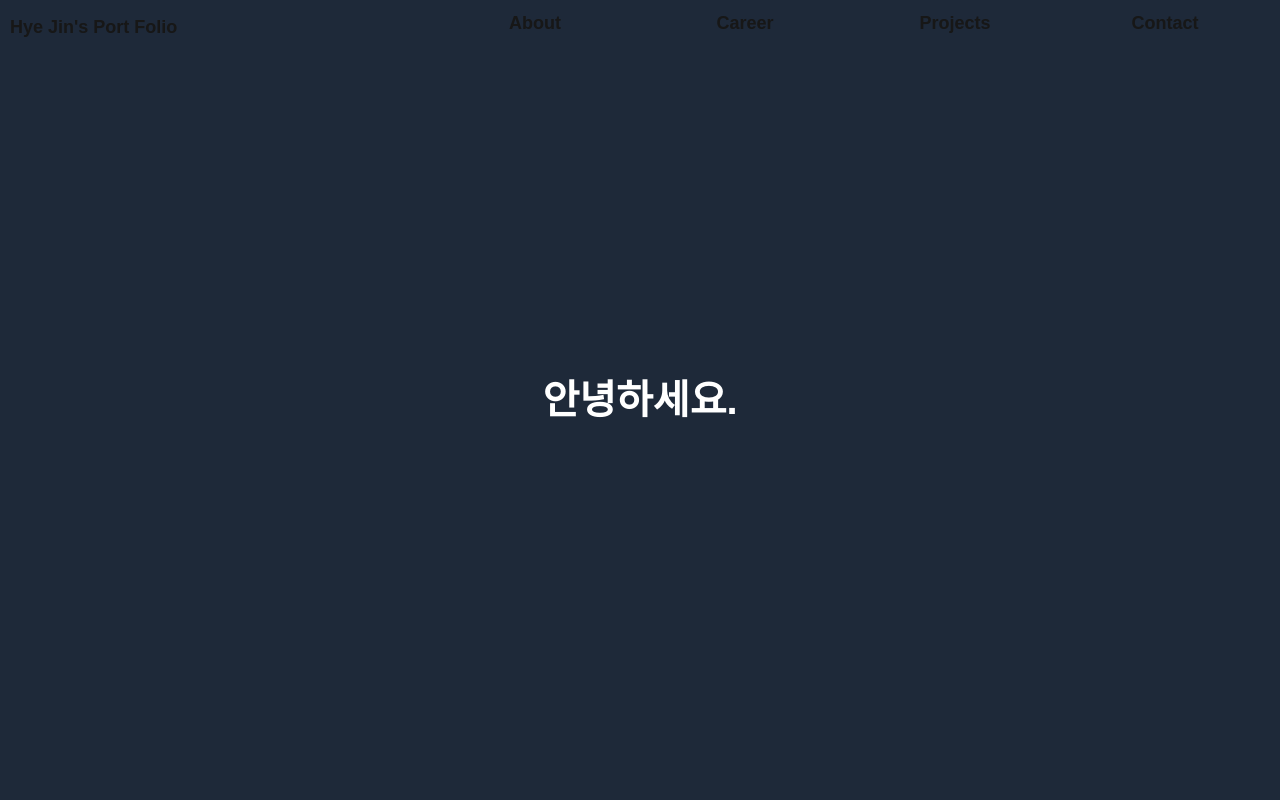
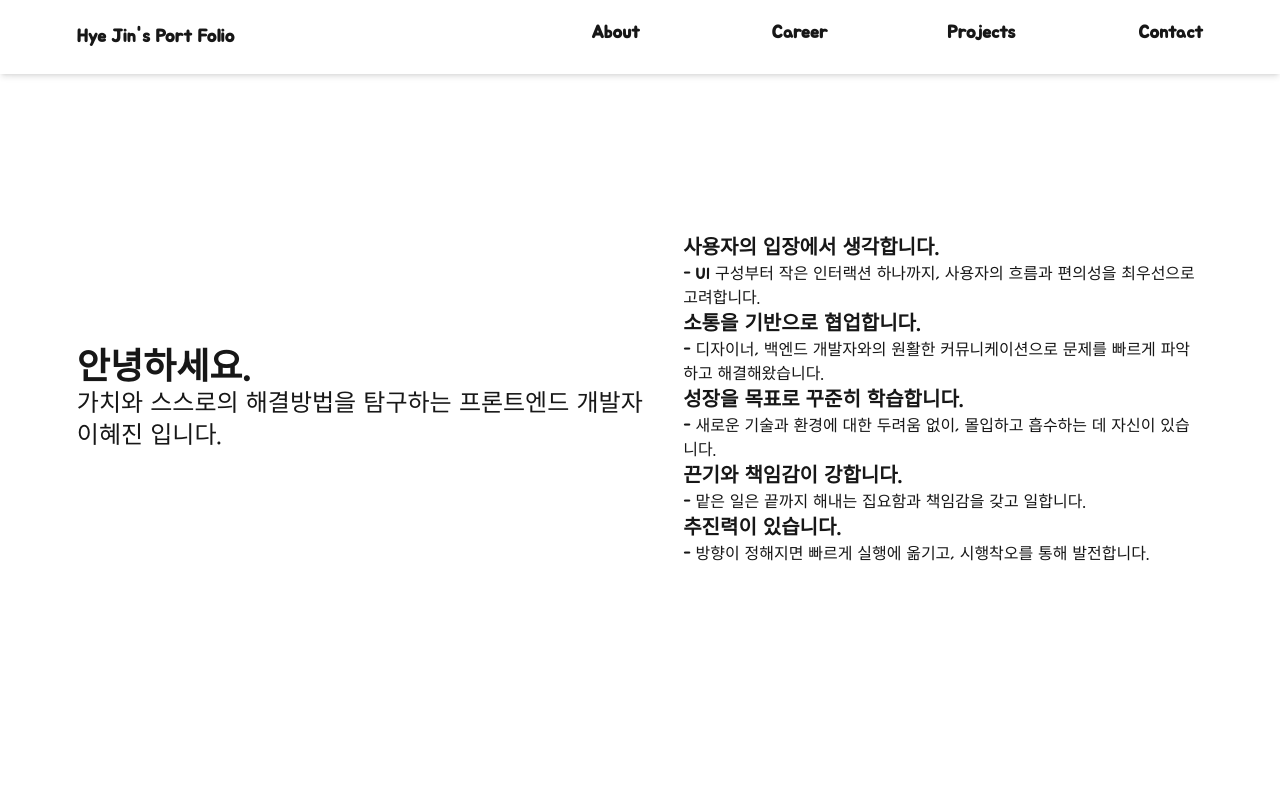
Before and after one commit to leehj1050/MyProfile, a Next.js app: page / in a window 1280 px wide. Shown: the top 800 px of the page. Built offline with nearby package versions, Linux system fonts and the light colour scheme.

Commit message:
feature: create about page

```diff
--- a/src/app/globals.css
+++ b/src/app/globals.css
@@ -22,8 +22,8 @@
 
 @media (prefers-color-scheme: dark) {
   :root {
-    --background: #0a0a0a;
-    --foreground: #ededed;
+    --background: #ededed;
+    --foreground: #0a0a0a;
   }
 }
 
@@ -40,13 +40,13 @@ body {
   height: 100%;
   background: var(--background);
   color: var(--foreground);
-  font-family: Arial, Helvetica, sans-serif;
+  font-family: 'Jua', sans-serif;
 }
 
 button {
   cursor: pointer;
 }
-h1{
-  font-size: 40px;
-  font-weight: 600;
+
+section{
+  padding: 6vw;
 }
--- a/src/app/layout.tsx
+++ b/src/app/layout.tsx
@@ -1,16 +1,13 @@
 import type { Metadata } from "next";
-import { Geist, Geist_Mono } from "next/font/google";
+import { Jua } from "next/font/google";
 import "./globals.css";
 import Header from "@/components/Header/Header";
 
-const geistSans = Geist({
- variable: "--font-geist-sans",
- subsets: ["latin"],
-});
 
-const geistMono = Geist_Mono({
- variable: "--font-geist-mono",
- subsets: ["latin"],
+const jua = Jua({
+    subsets: ["latin"],  // Jua는 라틴 + 한글 섹션이니까 latin 또는 “korean” 등 포함 가능한 경우도 있음
+    display: "swap",     // 폰트 렌더링 방식
+    weight: "400",       // Jua는 보통 Regular 하나만 있으니까 400
 });
 
 export const metadata: Metadata = {
@@ -22,10 +19,11 @@ export default function RootLayout({
     children,
 }: Readonly<{
     children: React.ReactNode;
+
 }>) {
     return (
         <html lang="en">
-   <body className={`${geistSans.variable} ${geistMono.variable} antialiased flex flex-col`}>
+            <body className={`${jua.className} antialiased flex flex-col`}>
                 <Header />
                 {children}
             </body>
--- a/src/components/Header/Header.tsx
+++ b/src/components/Header/Header.tsx
@@ -11,15 +11,15 @@ const MenuConfig = [
 
 const Header = () => {
   return (
-    <div className=" p-1 fixed w-full ">
+    <div className="p-2 px-[6vw] fixed w-full shadow-md bg-white">
       <header className="flex  items-center ">
         <div className="flex-1 text-lg font-semibold cursor-pointer">Hye Jin's Port Folio</div>
         <nav className="flex-2">
           <ul className="flex justify-between">
             {MenuConfig.map((menu) => (
-              <li className="flex justify-center flex-1" key={menu.key}>
+              <li className="flex justify-end flex-1" key={menu.key}>
                 <Link href={menu.hrefId} className="group" >{/** 호버감지용 */}
-                  <span className=" text-[18px] font-[600] after:content-[''] after:block after:w-[0%] after:h-[2px] after:bg-white after:mt-[5px] after:transition-all after:duration-300
+                  <span className=" text-[18px] font-[600] after:content-[''] after:block after:w-[0%] after:h-[2px] after:bg-[#0a0a0a] after:mt-[5px] after:transition-all after:duration-300
                      group-hover:after:w-full">{menu.title}</span>
                 </Link>
               </li>
--- a/src/components/Section1/About.tsx
+++ b/src/components/Section1/About.tsx
@@ -5,11 +5,41 @@ import React from 'react'
 const About = () => {
 
   return (
-     <section
+    <section
       id="about"
-      className="h-screen flex items-center justify-center bg-gray-800 text-white"
+      className="h-screen flex items-center justify-around gap-[30px]"
     >
-     <h1>안녕하세요.</h1>
+      <div className='flex flex-col'>
+        <h1 className="text-4xl font-bold">안녕하세요.</h1>
+        <h2 className='text-2xl'>가치와 스스로의 해결방법을 탐구하는 프론트엔드 개발자 이혜진 입니다.</h2>
+      </div>
+
+      <div>
+        <div>
+          <h3 className='text-xl font-bold'>사용자의 입장에서 생각합니다.</h3>
+          <p>- UI 구성부터 작은 인터랙션 하나까지, 사용자의 흐름과 편의성을 최우선으로 고려합니다.</p>
+        </div>
+
+        <div>
+          <h3 className='text-xl font-bold'>소통을 기반으로 협업합니다.</h3>
+          <p>- 디자이너, 백엔드 개발자와의 원활한 커뮤니케이션으로 문제를 빠르게 파악하고 해결해왔습니다.</p>
+        </div>
+
+        <div>
+          <h3 className='text-xl font-bold'>성장을 목표로 꾸준히 학습합니다.</h3>
+          <p>- 새로운 기술과 환경에 대한 두려움 없이, 몰입하고 흡수하는 데 자신이 있습니다.</p>
+        </div>
+
+        <div>
+          <h3 className='text-xl font-bold'>끈기와 책임감이 강합니다.</h3>
+          <p>- 맡은 일은 끝까지 해내는 집요함과 책임감을 갖고 일합니다.</p>
+        </div>
+
+        <div>
+          <h3 className='text-xl font-bold'>추진력이 있습니다.</h3>
+          <p>- 방향이 정해지면 빠르게 실행에 옮기고, 시행착오를 통해 발전합니다.</p>
+        </div>
+      </div>
     </section>
   )
 
--- a/src/components/Section2/Career.tsx
+++ b/src/components/Section2/Career.tsx
@@ -4,7 +4,7 @@ const Career = () => {
   return (
     <section
       id="career"
-      className="h-screen flex items-center justify-center bg-blue-800 text-white"
+      className="h-screen flex items-center justify-center"
     >
       <h1 className="text-4xl font-bold">Career Section</h1>
     </section>
--- a/src/components/Section3/Projects.tsx
+++ b/src/components/Section3/Projects.tsx
@@ -2,9 +2,9 @@ import React from 'react'
 
 const Projects = () => {
   return (
-     <section
+    <section
       id="projects"
-      className="h-screen flex items-center justify-center bg-green-700 text-white"
+      className="h-screen flex items-center justify-center "
     >
       <h1 className="text-4xl font-bold">Projects Section</h1>
     </section>
--- a/src/components/Section4/Contact.tsx
+++ b/src/components/Section4/Contact.tsx
@@ -2,9 +2,9 @@ import React from 'react'
 
 const Contact = () => {
   return (
-     <section
+    <section
       id="contact"
-      className="h-screen flex items-center justify-center bg-purple-700 text-white"
+      className="h-screen flex items-center justify-center"
     >
       <h1 className="text-4xl font-bold">Contact Section</h1>
     </section>
```
Lines whose indentation alone changed are shown as unchanged.
